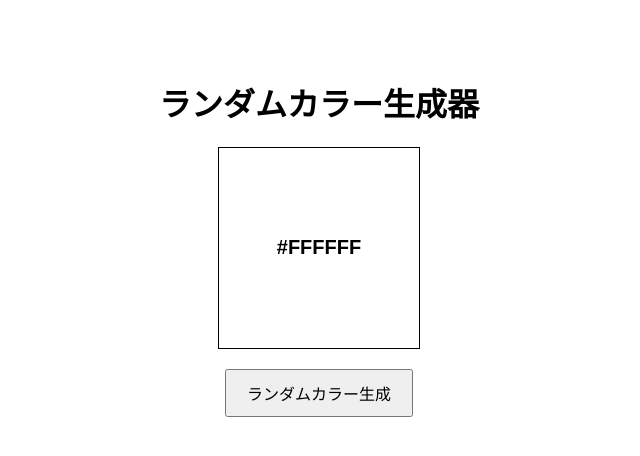
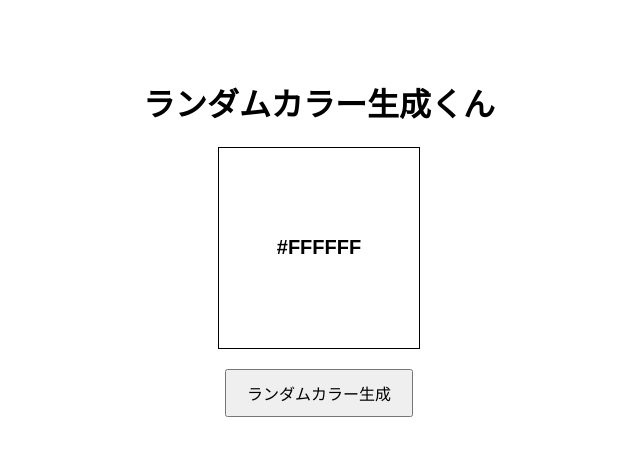
Before and after one commit to siroio/RandomColor, a plain HTML site: page index.html in a window 1280 px wide. Shown: the whole page, without its empty margins (321-961 px from the left). Drawn offline with Linux system fonts and the light colour scheme.

Commit message:
Update index.html

```diff
--- a/index.html
+++ b/index.html
@@ -3,7 +3,7 @@
 <head>
   <meta charset="UTF-8">
   <meta name="viewport" content="width=device-width, initial-scale=1.0">
-  <title>ランダムカラー生成</title>
+  <title>ランダムカラー生成くん</title>
   <style>
     body {
       font-family: Arial, sans-serif;
@@ -29,7 +29,7 @@
   </style>
 </head>
 <body>
-  <h1>ランダムカラー生成器</h1>
+  <h1>ランダムカラー生成くん</h1>
   <div id="colorBox">#FFFFFF</div>
   <button onclick="generateRandomColor()">ランダムカラー生成</button>
 
```
